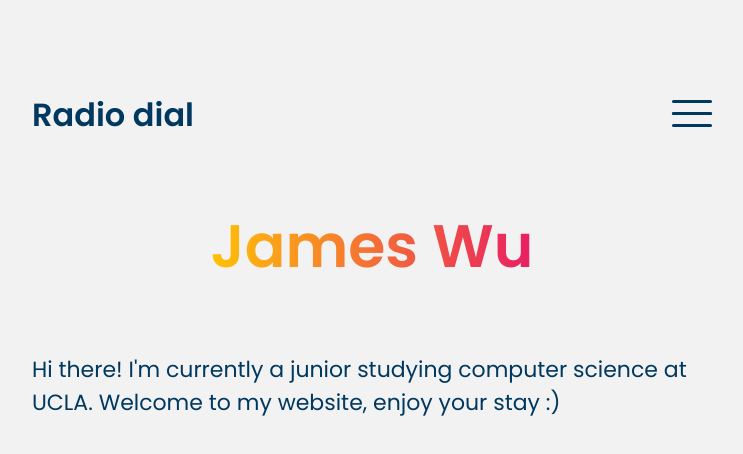
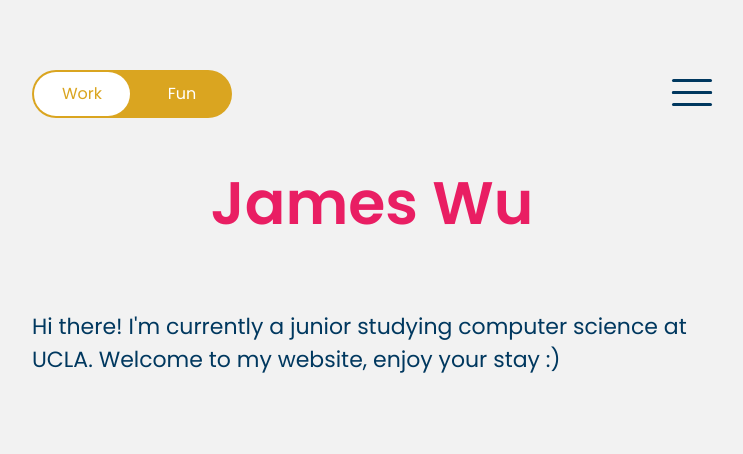
Before and after one commit to jamesmwu/Personal-Website, a React (Create React App) app: page / in a window 1280 px wide. Shown: the top 454 px of the page, without its empty margins (268-1011 px from the left). Built offline with nearby package versions, Linux system fonts and the light colour scheme.

Commit message:
Some gradient stuff

```diff
--- a/src/App.js
+++ b/src/App.js
@@ -1,4 +1,4 @@
-import React from 'react';
+import React, { useState } from 'react';
 import './styles/App.css';
 import './styles/Components.css';
 import Home from './pages/Home';
@@ -9,14 +9,16 @@ import NavBar from './components/NavBar';
 import { Routes, Route } from 'react-router-dom';
 
 function App() {
+	const [toggle, setToggle] = useState(false);
+
 	return (
 		<div id='app'>
 			{/* Navigation */}
-			<NavBar />
+			<NavBar toggle={toggle} setToggle={setToggle} />
 
 			{/* Routes */}
 			<Routes>
-				<Route path='' element={<Home />} />
+				<Route path='' element={<Home toggle={toggle} />} />
 				<Route path='about' element={<About />} />
 				{/* <Route path='experience' element={<Experience />} />
           <Route path='organizations' element={<Organizations />} /> */}
--- a/src/components/NavBar.js
+++ b/src/components/NavBar.js
@@ -1,9 +1,8 @@
 import React, { useState, useEffect, useRef } from 'react';
 import { Link } from 'react-router-dom';
 import '../styles/navBar.css';
-import PFP from '../img/PFP.png';
 
-function NavBar() {
+function NavBar({ toggle, setToggle }) {
 	const [open, setOpen] = useState(false);
 	const toggleHamburger = () => {
 		setOpen(!open);
@@ -11,7 +10,33 @@ function NavBar() {
 
 	return (
 		<div className='navigation'>
-			<h1>Radio dial</h1>
+			<div class='switches-container'>
+				<input
+					type='radio'
+					id='switchMonthly'
+					name='switchPlan'
+					value='Monthly'
+					checked={!toggle}
+					onChange={() => setToggle(false)}
+				/>
+				<input
+					type='radio'
+					id='switchYearly'
+					name='switchPlan'
+					value='Yearly'
+					checked={toggle}
+					onChange={() => setToggle(true)}
+				/>
+				<label htmlFor='switchMonthly'>Work</label>
+				<label htmlFor='switchYearly'>Fun</label>
+				<div class='switch-wrapper'>
+					<div class='switch'>
+						<div>Work</div>
+						<div>Fun</div>
+					</div>
+				</div>
+			</div>
+
 			<div>
 				<div id='hamburger-container'>
 					<div
@@ -48,15 +73,6 @@ function NavBar() {
 					</ul>
 				</div>
 			</div>
-
-			{/* <nav>
-        <Link className='navLinks' to='/'>
-          Home
-        </Link>
-        <Link className='navLinks' to='/about'>
-          About
-        </Link>
-      </nav> */}
 		</div>
 	);
 }
--- a/src/pages/Home.js
+++ b/src/pages/Home.js
@@ -53,12 +53,20 @@ const experiences = [
 	}
 ];
 
-function Home() {
+function Home({ toggle }) {
 	const [facts, setFacts] = useState(0);
 
+	if (!toggle) {
+		return <Work />;
+	} else {
+		return <Fun />;
+	}
+}
+
+function Work() {
 	return (
 		<div id='homePage'>
-			<h1 id='heroText'>James Wu</h1>
+			<h1 id='heroTextWork'>James Wu</h1>
 			<p>
 				Hi there! I'm currently a junior studying computer science at UCLA.
 				Welcome to my website, enjoy your stay :)
@@ -67,4 +75,18 @@ function Home() {
 	);
 }
 
+function Fun() {
+	return (
+		<div id='homePage'>
+			<h1 id='heroText'>Yo I'm James</h1>
+			<p>
+				I am many things. A Smash bros god, an academic weapon, a mediocre
+				artist, and a fantastic friend.
+			</p>
+			<p>But most of all, I'm super employable.</p>
+			<p>If you want an awesome employee, you've come to the right place.</p>
+		</div>
+	);
+}
+
 export default Home;
--- a/src/styles/App.css
+++ b/src/styles/App.css
@@ -2,6 +2,7 @@
 
 * {
 	font-family: Poppins;
+	box-sizing: border-box;
 }
 
 :root {
@@ -11,6 +12,10 @@
 	--speed: 500ms;
 	--yellow: #ffc107;
 	--red: #e91e63;
+	--switches-bg-color: goldenrod;
+	--switches-label-color: white;
+	--switch-bg-color: white;
+	--switch-text-color: goldenrod;
 }
 
 body {
--- a/src/styles/Home.css
+++ b/src/styles/Home.css
@@ -1,36 +1,3 @@
-/* .intro {
-  display: flex;
-  justify-content: space-evenly;
-  align-items: center;
-}
-
-.intro img {
-  width: 25%;
-  border-radius: 50%;
-}
-
-.bio {
-  display: flex;
-  flex-direction: column;
-  line-height: 2.2rem;
-  width: 50%;
-}
-
-.bio h1 {
-  font-size: 4rem;
-}
-
-.bio p {
-  font-size: 1.3rem;
-}
-
-.aboutBtns {
-  margin-top: 2.5rem;
-  display: flex;
-  max-width: 45rem;
-  justify-content: space-between;
-} */
-
 #homePage {
 	display: flex;
 	flex-direction: column;
@@ -48,6 +15,15 @@
 	font-weight: bold;
 }
 
+#heroTextWork {
+	background: var(--red);
+	-webkit-background-clip: text;
+	background-clip: text;
+	color: transparent;
+	font-size: 60px;
+	font-weight: bold;
+}
+
 #homePage p {
 	font-size: 22px;
 }
--- a/src/styles/navBar.css
+++ b/src/styles/navBar.css
@@ -145,3 +145,100 @@
 	width: 0%;
 	left: 50%;
 }
+
+/* Toggle Switch */
+/* container for all of the switch elements
+    - adjust "width" to fit the content accordingly
+*/
+.switches-container {
+	width: 200px;
+	position: relative;
+	display: flex;
+	padding: 0;
+	background: var(--switches-bg-color);
+	line-height: 3rem;
+	border-radius: 3rem;
+}
+
+/* input (radio) for toggling. hidden - use labels for clicking on */
+.switches-container input {
+	visibility: hidden;
+	position: absolute;
+	top: 0;
+}
+
+/* labels for the input (radio) boxes - something to click on */
+.switches-container label {
+	width: 50%;
+	padding: 0;
+	margin: 0;
+	text-align: center;
+	cursor: pointer;
+	color: var(--switches-label-color);
+}
+
+/* switch highlighters wrapper (sliding left / right)
+    - need wrapper to enable the even margins around the highlight box
+*/
+.switch-wrapper {
+	position: absolute;
+	top: 0;
+	bottom: 0;
+	width: 50%;
+	padding: 0.15rem;
+	z-index: 3;
+	transition: transform 0.5s cubic-bezier(0.77, 0, 0.175, 1);
+	/* transition: transform 1s; */
+}
+
+/* switch box highlighter */
+.switch {
+	border-radius: 3rem;
+	background: var(--switch-bg-color);
+	height: 100%;
+}
+
+/* switch box labels
+    - default setup
+    - toggle afterwards based on radio:checked status
+*/
+.switch div {
+	width: 100%;
+	text-align: center;
+	opacity: 0;
+	display: block;
+	color: var(--switch-text-color);
+	transition: opacity 0.2s cubic-bezier(0.77, 0, 0.175, 1) 0.125s;
+	will-change: opacity;
+	position: absolute;
+	top: 0;
+	left: 0;
+}
+
+/* slide the switch box from right to left */
+.switches-container input:nth-of-type(1):checked ~ .switch-wrapper {
+	transform: translateX(0%);
+}
+
+/* slide the switch box from left to right */
+.switches-container input:nth-of-type(2):checked ~ .switch-wrapper {
+	transform: translateX(100%);
+}
+
+/* toggle the switch box labels - first checkbox:checked - show first switch div */
+.switches-container
+	input:nth-of-type(1):checked
+	~ .switch-wrapper
+	.switch
+	div:nth-of-type(1) {
+	opacity: 1;
+}
+
+/* toggle the switch box labels - second checkbox:checked - show second switch div */
+.switches-container
+	input:nth-of-type(2):checked
+	~ .switch-wrapper
+	.switch
+	div:nth-of-type(2) {
+	opacity: 1;
+}
```
